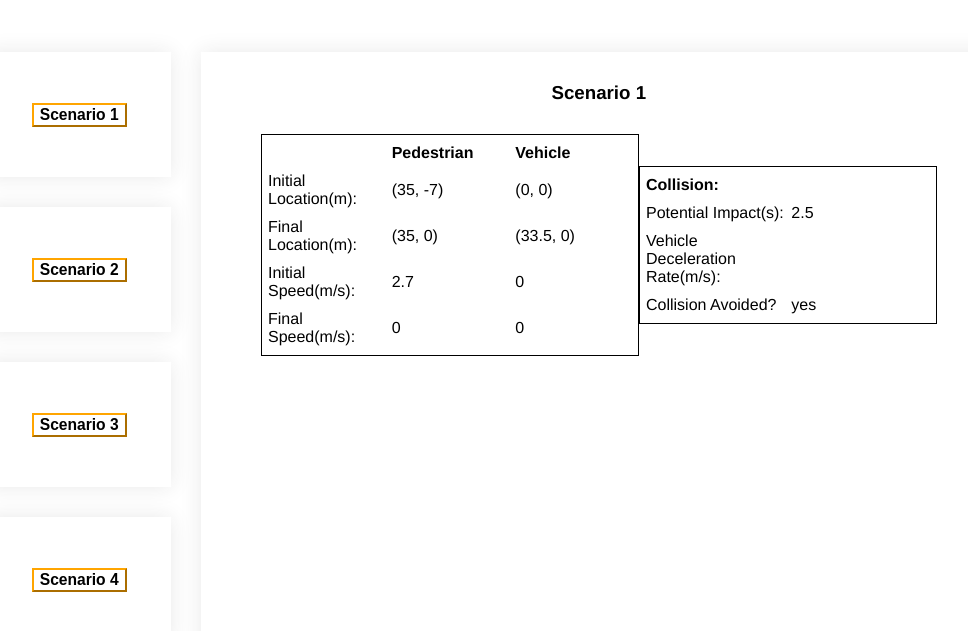
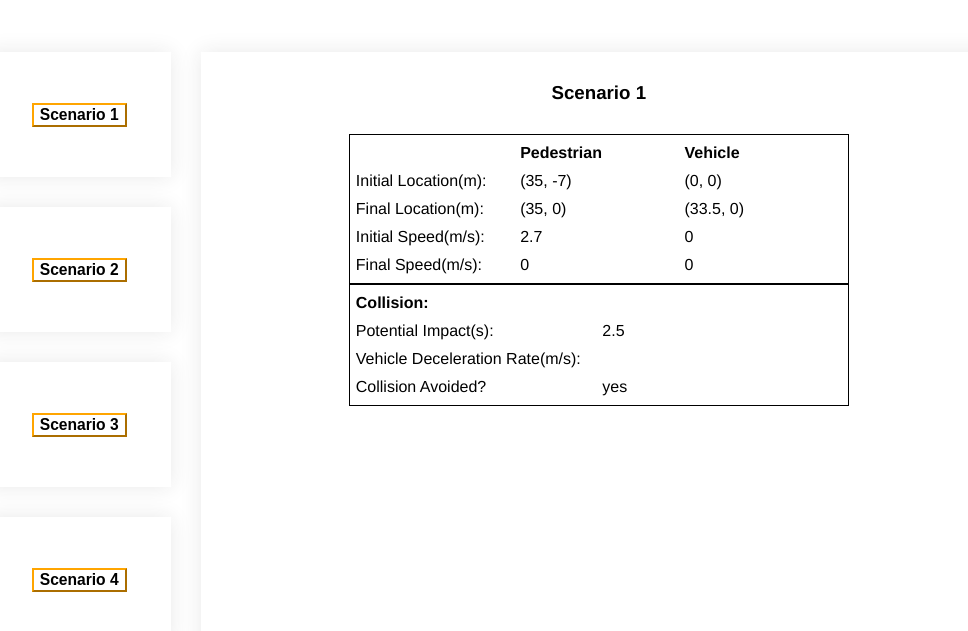
Before and after one commit to asharcinie3/PCAS_Prototype, a plain HTML site: page CaseOne.html in a window 1280 px wide. Shown: the part 109-740 px from the top of the page, without its empty margins (148-1116 px from the left). Drawn offline with Linux system fonts and the light colour scheme.

Commit message:
try something new

```diff
--- a/style.css
+++ b/style.css
@@ -144,7 +144,7 @@ button {
 
 .tab1 {
     display: flex;
-    flex-direction: row;
+    flex-direction: column;
     align-items: center;
     justify-content: center;
     margin: 30px 30px;
@@ -156,14 +156,7 @@ table {
     border-spacing: 5px .5rem;
     text-align: left;
     border: 1px solid;
-}
-
-#pv1 {
-    width: 470px;
-}
-
-#col1 {
-    width: 370px;
+    width: 500px;
 }
 
 /*case 2 & case 3 page*/
```
